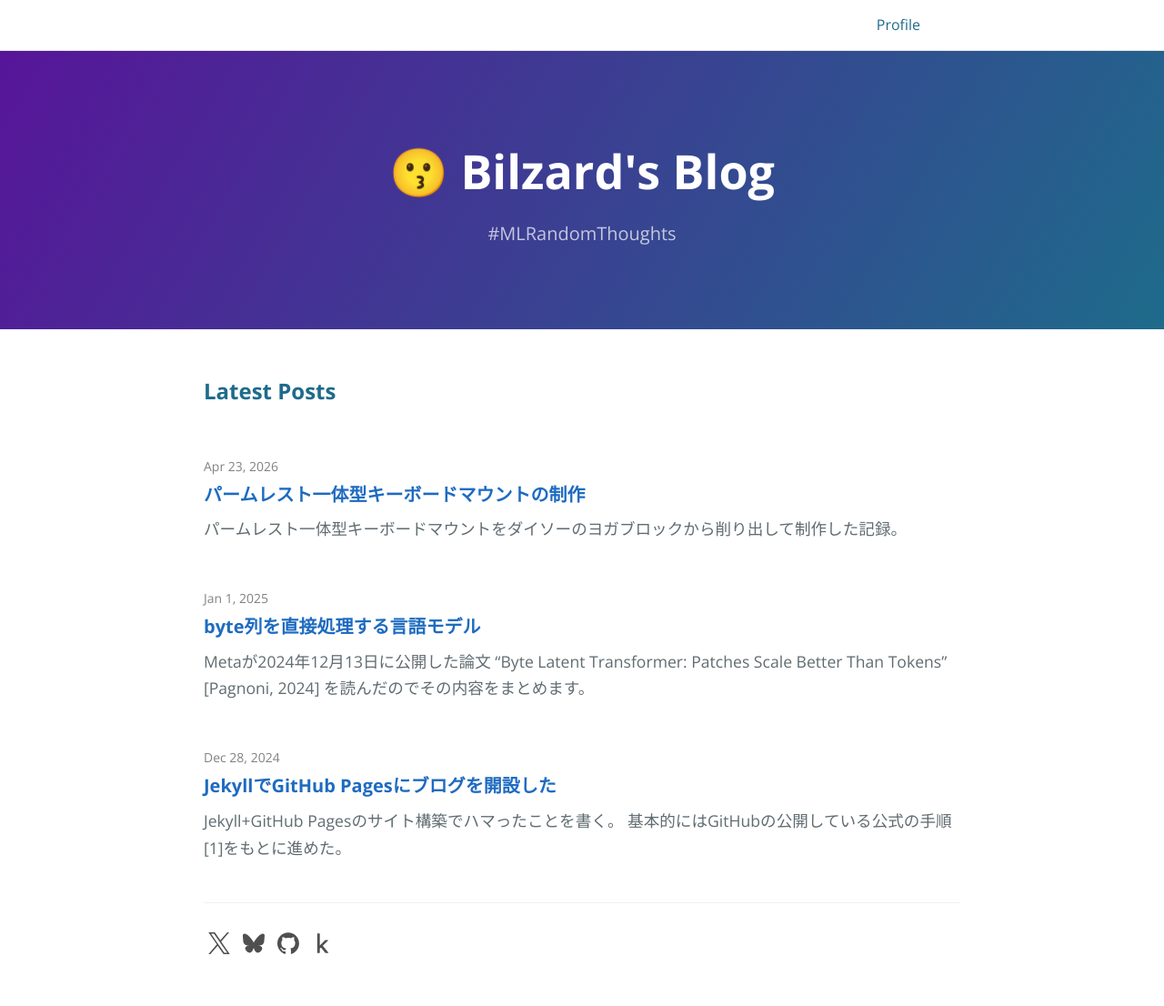
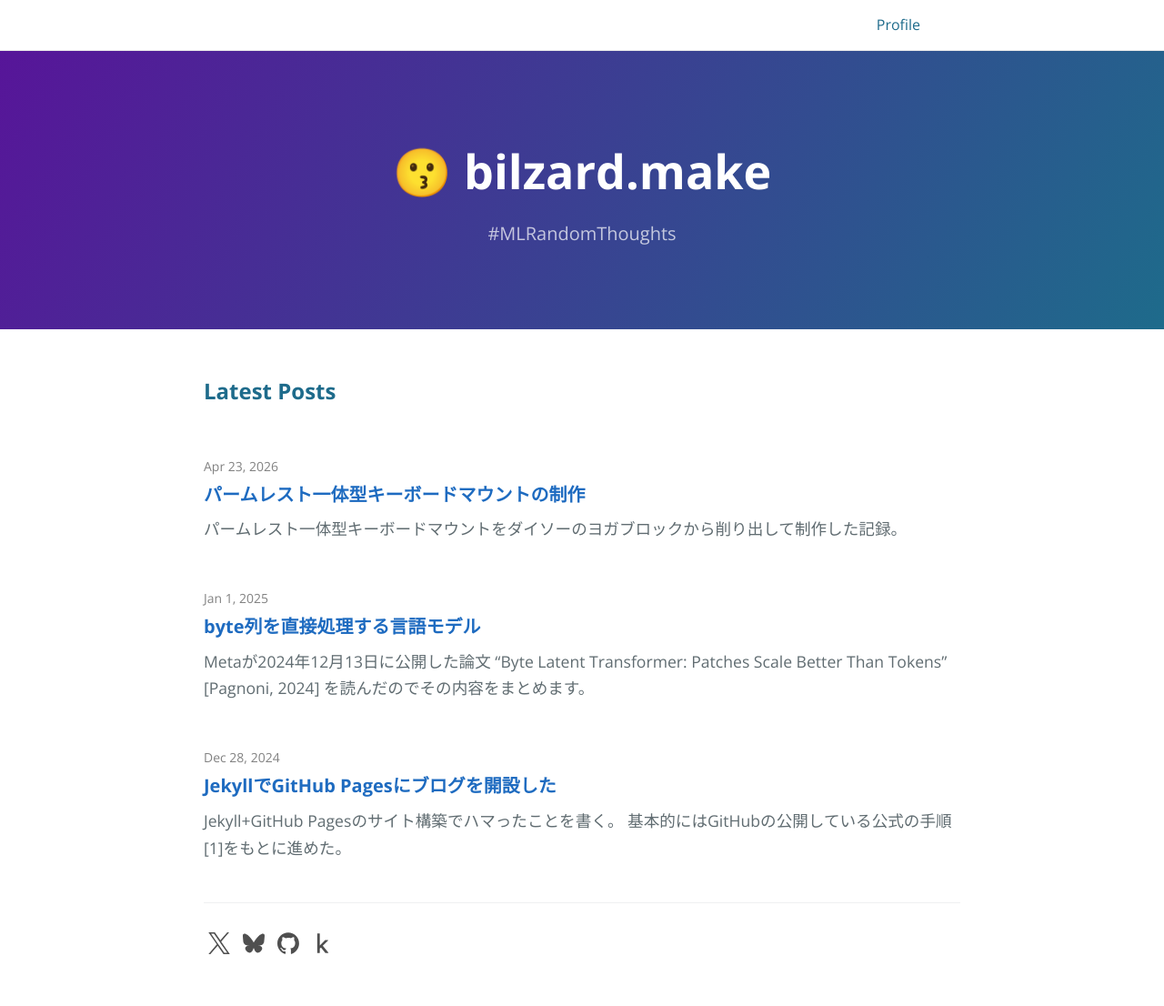
Before and after one commit to bilzard/bilzard.github.io, a Jekyll site: the page built from index.md, in a window 1280 px wide. Shown: the whole page at 91% size. Built offline with Jekyll 4.4.1, drawn with Linux system fonts in a browser that asks for light colours.

Commit message:
change blog title

```diff
--- a/_config.yml
+++ b/_config.yml
@@ -18,7 +18,7 @@
 # You can create any custom variable you would like, and they will be accessible
 # in the templates via {{ site.myvariable }}.
 
-title: Bilzard's Blog
+title: bilzard.make
 email:
 description: >- # this means to ignore newlines until "baseurl:"
   #MLRandomThoughts
@@ -55,7 +55,7 @@ google_analytics: G-530W7ZYV8T
 twitter:
   site: bilzard
   username: bilzrd
-  hashtags: [MLRandomThoughts]
+  hashtags: [ MLRandomThoughts ]
   summary_large_image: true
 github:
   owner_name: bilzard
```
Also changed, not shown: site.webmanifest.
